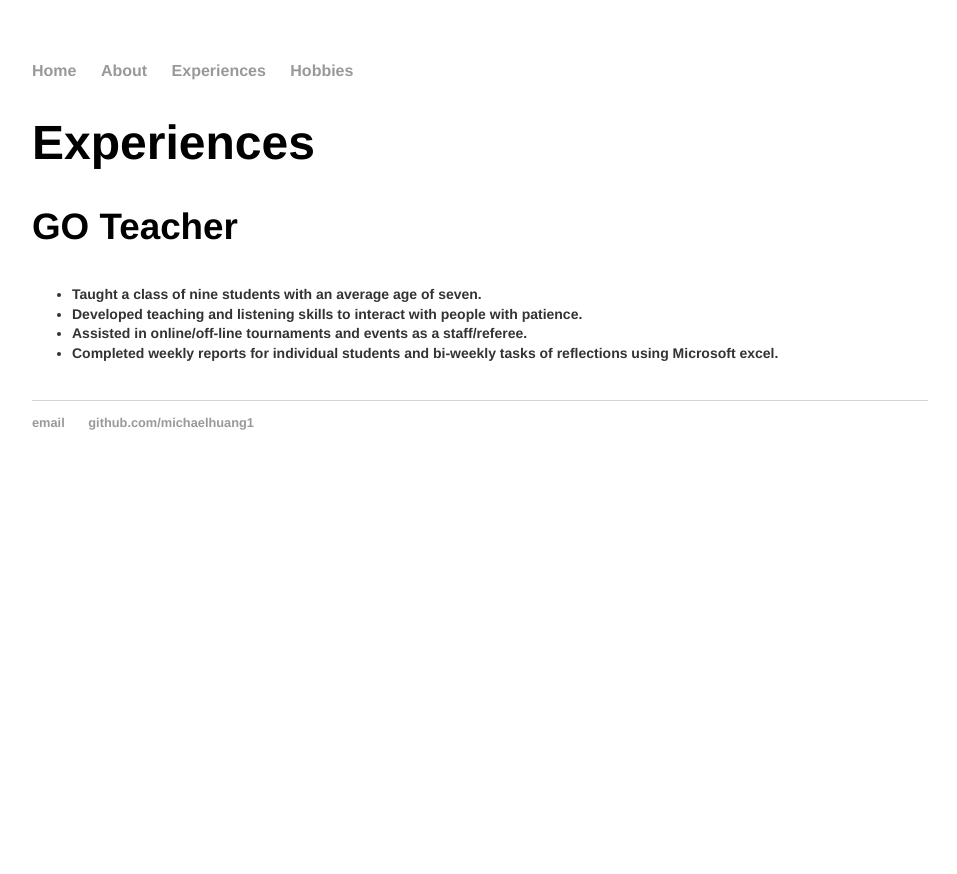
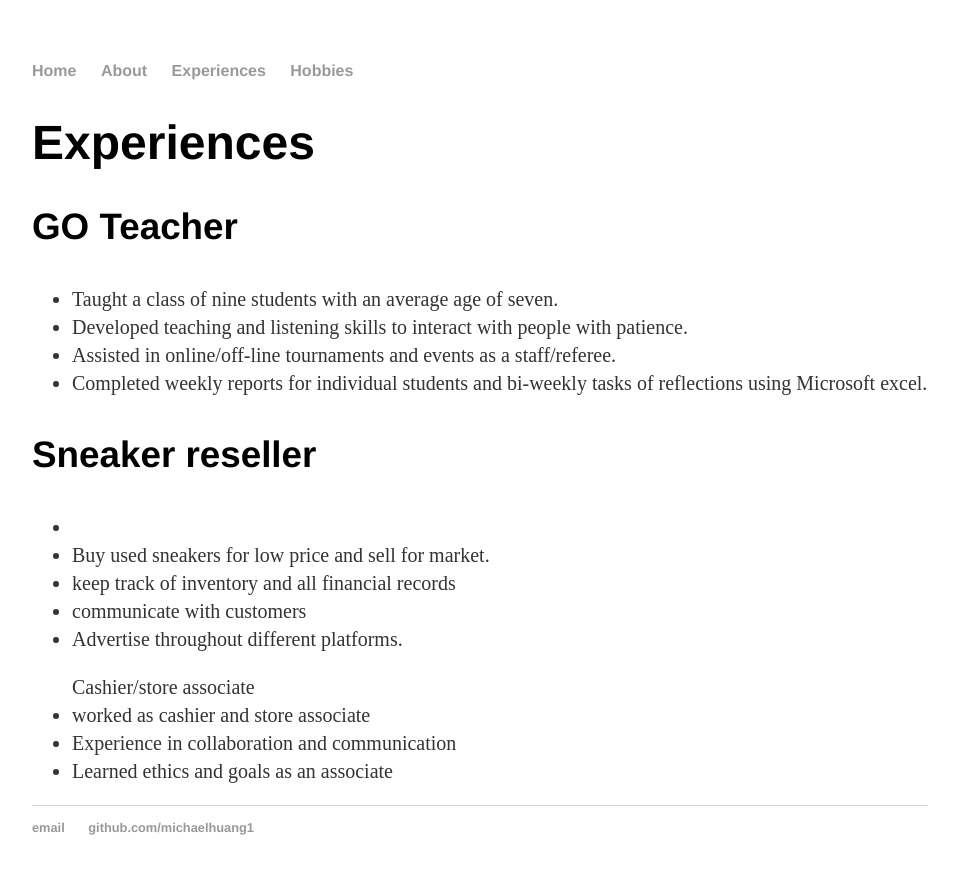
Before and after one commit to michaelhuang1/michaelhuang1.github.io, a Jekyll site: the page built from experiences/index.html, in a window 1280 px wide. Shown: the top 874 px of the page, without its empty margins (160-1117 px from the left). Built offline with Jekyll 4.4.1, drawn with Linux system fonts in a browser that asks for light colours.

Commit message:
Update index.html

```diff
--- a/experiences/index.html
+++ b/experiences/index.html
@@ -5,16 +5,32 @@ title: Michael Huang's experiences
 <style>
 
 ul {
-  font-size: 14px;
+  font-size: 20px;
 }
 </style>
 <h1>Experiences</h1>
 
 
-<h3>GO Teacher<h3/>
+<h3>GO Teacher</h3>
 <ul>
 	<li>Taught a class of nine students with an average age of seven.</li>
 	<li>Developed teaching and listening skills to interact with people with patience.</li>
 	<li>Assisted in online/off-line tournaments and events as a staff/referee.</li>
 	<li>Completed weekly reports for individual students and bi-weekly tasks of reflections using Microsoft excel. </li>
 </ul>
+
+
+<h3> Sneaker reseller </h3>
+<ul>
+	<li Buy sneakers with limited supply and high demand for retail and sell for up to 10 times the price.</li>
+	<li>Buy used sneakers for low price and sell for market.</li>
+	<li>keep track of inventory and all financial records</li>
+	<li>communicate with customers</li>
+	<li>Advertise throughout different platforms.</li>
+</ul>
+<ul
+<h3>Cashier/store associate </h3>
+	<li>worked as cashier and store associate</li>
+	<li>Experience in collaboration and communication</li>
+	<li>Learned ethics and goals as an associate</li>
+</ul>
```
